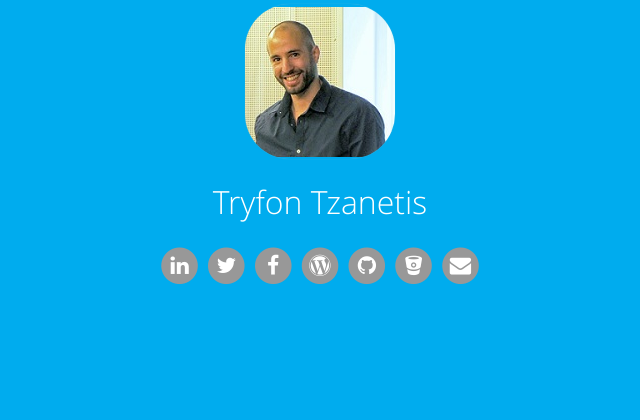
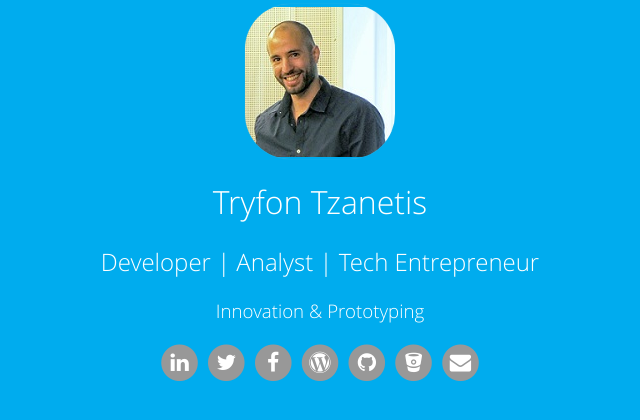
Before and after one commit to tryfontzanetis/tryfontzanetis.github.io, a PHP site: page / in a window 1280 px wide. Shown: the part 188-608 px from the top of the page, without its empty margins (320-960 px from the left). Run offline with PHP 8.4, Linux system fonts and the light colour scheme.

Commit message:
Favicon updated Profession added

```diff
--- a/css/style.css
+++ b/css/style.css
@@ -26,6 +26,18 @@ html,body {
 	color:white;
 }
 
+#job {
+	text-align:center;
+	font-weight:100;
+	color:white;
+}
+
+#profession {
+	text-align:center;
+	font-weight:100;
+	color:white;
+}
+
 nav ul {
 	padding:0;
 	margin:0;
--- a/index.html
+++ b/index.html
@@ -14,6 +14,8 @@
 	<body>
 	      <div id="photo"></div>
 	      <h1 id="name">Tryfon Tzanetis</h1>
+		  <h2 id="job">Developer | Analyst | Tech Entrepreneur</h2>
+		  <h3 id="profession">Innovation & Prototyping</h3>
 	      <nav>
 		    <ul>
 			<!--LinkedIn Account-->
```
Also changed, not shown: img/favicon.ico.
